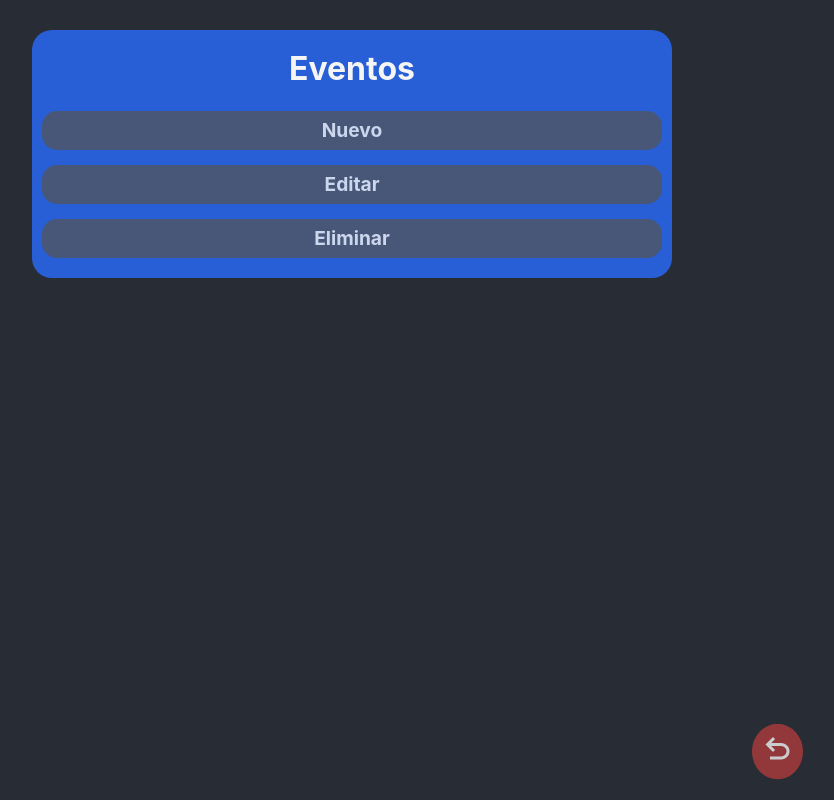
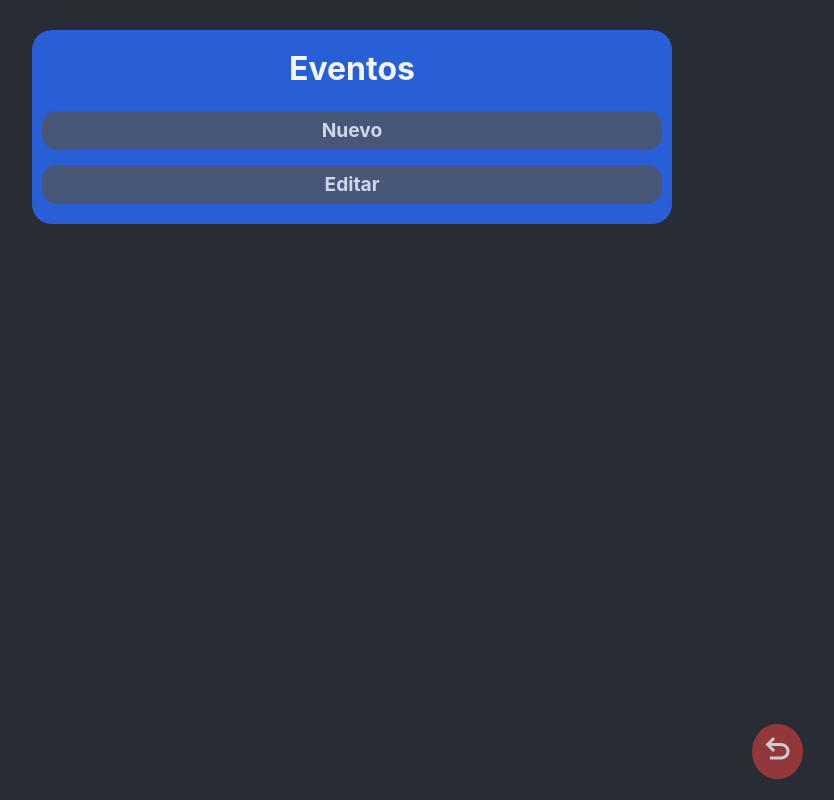
Before and after one commit to TirrelSquirrel/reservado-discoteca, a React (Create React App) app: page /main/admin/events in a window 1280 px wide. Shown: the whole page, without its empty margins (288-1122 px from the left). Built offline with nearby package versions, Linux system fonts and the light colour scheme.

Commit message:
Refactor

```diff
--- a/src/Components/Admin/Pure/Events/AdminEventsMenu.js
+++ b/src/Components/Admin/Pure/Events/AdminEventsMenu.js
@@ -10,7 +10,6 @@ const AdminEventsMenu = () => {
         Nuevo
       </div>
       <div className="admin-div-button" onClick={() => navigate('edit')}>Editar</div>
-      <div className="admin-div-button">Eliminar</div>
     </>
   );
 };
```
